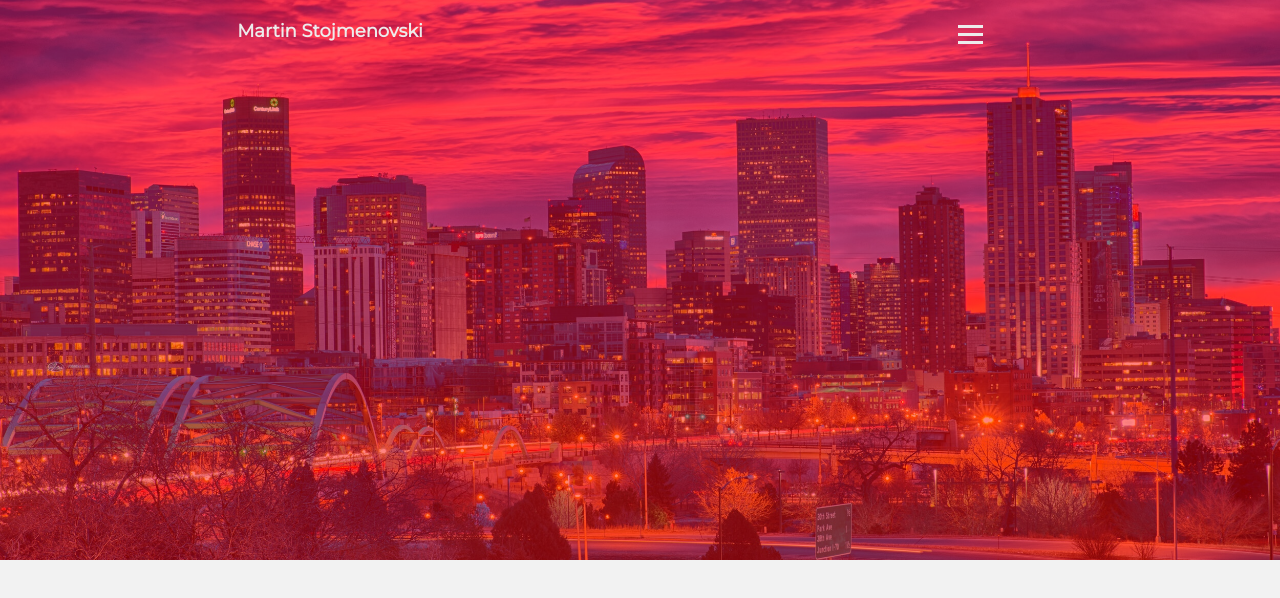
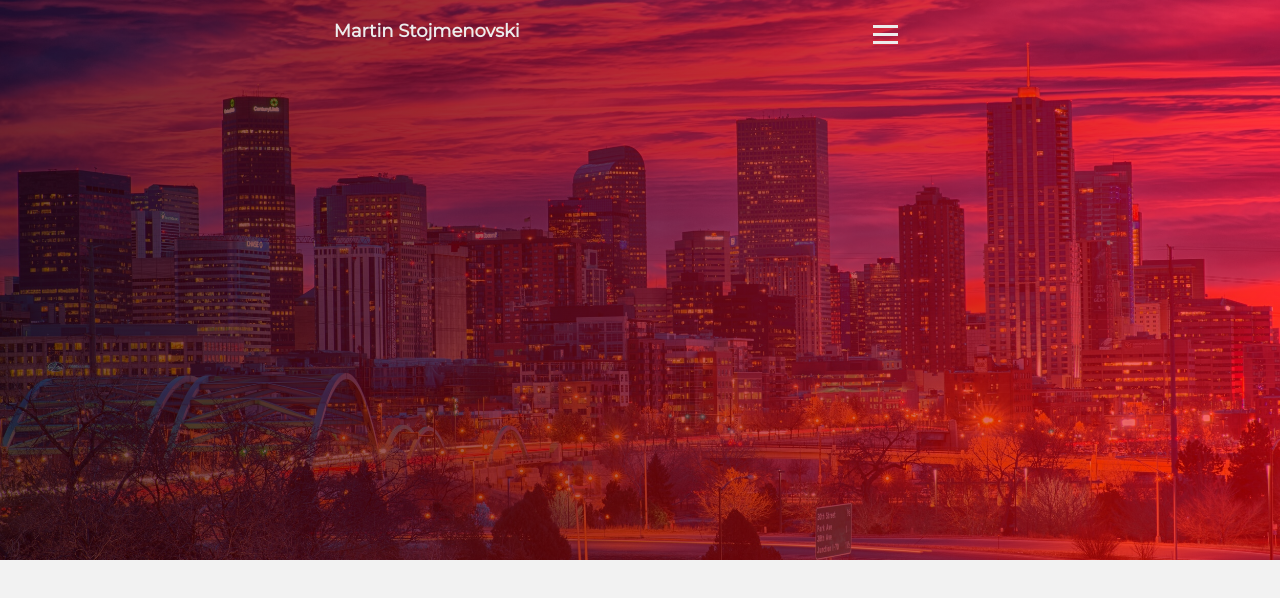
Before and after one commit to martinstojmenovski/Portfolio, a React (Create React App) app: page / in a window 1280 px wide. Shown: the top 598 px of the page. Built offline with nearby package versions, Linux system fonts and the light colour scheme.

Commit message:
working on a new design.

```diff
--- a/src/Components/Navbar.js
+++ b/src/Components/Navbar.js
@@ -87,21 +87,21 @@ function Navbar() {
                 <div className={hamburger ? 'dropmenu' : 'dropmenu active'} >
                 <div className='progress-bar' style={{ width: `${progressBar}%` }}></div>
                     <div className='logo'  onClick={closeHamburger}>
-                        <h3 className='brand-name' >Martin Stojmenovski</h3>
+                        <h3 className={blur ? 'brand active' : 'brand'} >Martin Stojmenovski</h3>
                     </div>
 
                     <div className={hamburger ? "hamburger" : "hamburger active"}  >
-                        <div className="bars" onClick={showHamburger}>
-                            <span className="bar"></span>
-                            <span className="bar"></span>
-                            <span className="bar"></span>
+                        <div className={blur ? 'bars active' : 'bars'} onClick={showHamburger}>
+                            <span className={blur ? 'bar active' : 'bar'}></span>
+                            <span className={blur ? 'bar active' : 'bar'}></span>
+                            <span className={blur ? 'bar active' : 'bar'}></span>
                         </div>
                         <div className={hamburger ? "sidebar" : "sidebar active"} >
                             <ul>
-                                <li onClick={() => scrollToSection(home)} >Home</li>
-                                <li onClick={() => scrollToSection(about)} >About</li>
-                                <li onClick={() => scrollToSection(project)} >Projects</li>
-                                <li onClick={() => scrollToSection(skills)} >Contact</li>
+                                <li onClick={() => scrollToSection(home)} >HOME</li>
+                                <li onClick={() => scrollToSection(about)} >ABOUT</li>
+                                <li onClick={() => scrollToSection(project)} >PROJECTS</li>
+                                <li onClick={() => scrollToSection(skills)} >CONTACT</li>
                             </ul>
                         </div>
                     </div>
--- a/src/Components/home-model2.css
+++ b/src/Components/home-model2.css
@@ -14,5 +14,6 @@
     left: 0;
     width: 100%;
     height: 100%;
-    background: rgba(255, 0, 0, 0.483);
+    background: linear-gradient(to right, rgba(45, 0, 0, 0.683),  rgba(255, 0, 0, 0.583) 100%);
+
   }
--- a/src/Components/navbar.css
+++ b/src/Components/navbar.css
@@ -3,13 +3,17 @@
   width: 100%;
   margin: auto;
   z-index: 998;
-  height: 10vh;
+  height: 15vh;
+  transition: all 0.3s ease-in-out;
 }
 
 .navbar.active {
-  background: transparent;
+  background: rgba(255, 255, 255, 0.8);
   backdrop-filter: blur(3px);
+  height: 8vh;
+
 }
+
 .dropmenu{
   display: flex;
   transition: all 0.2s linear;
@@ -20,28 +24,29 @@
   background-color: rgba(0, 0, 0, 0.6);
   height: 100vh;
   z-index: 4;
-
-
 }
 
-
-
-
 .logo {
-  flex: 1;
-  padding: 20px;
+  flex: 2;
+  /* padding: 20px; */
   text-align: center;
 
 }
-.brand-name{
+.brand{
   word-break: keep-all;
   color: #ececec;
+  transition: all 0.3s ease-in-out;
+  padding: 20px;
+}
+.brand.active{
+  color: #1b1b1b;
+  padding: 10px 20px 20px 20px;
 }
 .hamburger{
   flex: 1;
   display: flex;
   flex-direction: column;
-  align-items: center;
+  align-items: flex-start;
   z-index: 5;
 
 }
@@ -49,7 +54,6 @@
   background-color: rgba(0, 0, 0, 0.9);
   align-items: flex-start;
   animation: fadeInRight 0.7s linear;
-  flex: 0.3;
 }
 
 @keyframes fadeInRight {
@@ -90,11 +94,13 @@ li {
 .dropmenu.active .bar:nth-child(1) {
   transform: translateY(8px) rotate(45deg);
   background-color: #ffffff;
+  /* transition: all 0.9s ease-in-out; */
 }
 
 .dropmenu.active .bar:nth-child(3) {
   transform: translateY(-8px) rotate(-45deg);
   background-color: #ffffff;
+  /* transition: all 0.9s ease-in-out; */
 }
 
 .bar {
@@ -102,15 +108,22 @@ li {
   width: 25px;
   height: 3px;
   margin: 5px auto;
+  transition: all 0.3s ease-in-out;
   /* -webkit-transition: all 0.3s ease-in-out;
   transition: all 0.3s ease-in-out; */
   background-color:#ececec;
   cursor: pointer;
 }
+.bar.active{
+  background-color:#1b1b1b;
+}
 
 .bars {
   cursor: pointer;
   padding: 20px;
+}
+.bars.active{
+  padding: 10px 20px 20px 20px;
 }
 .progress-bar {
   position: fixed;
```
